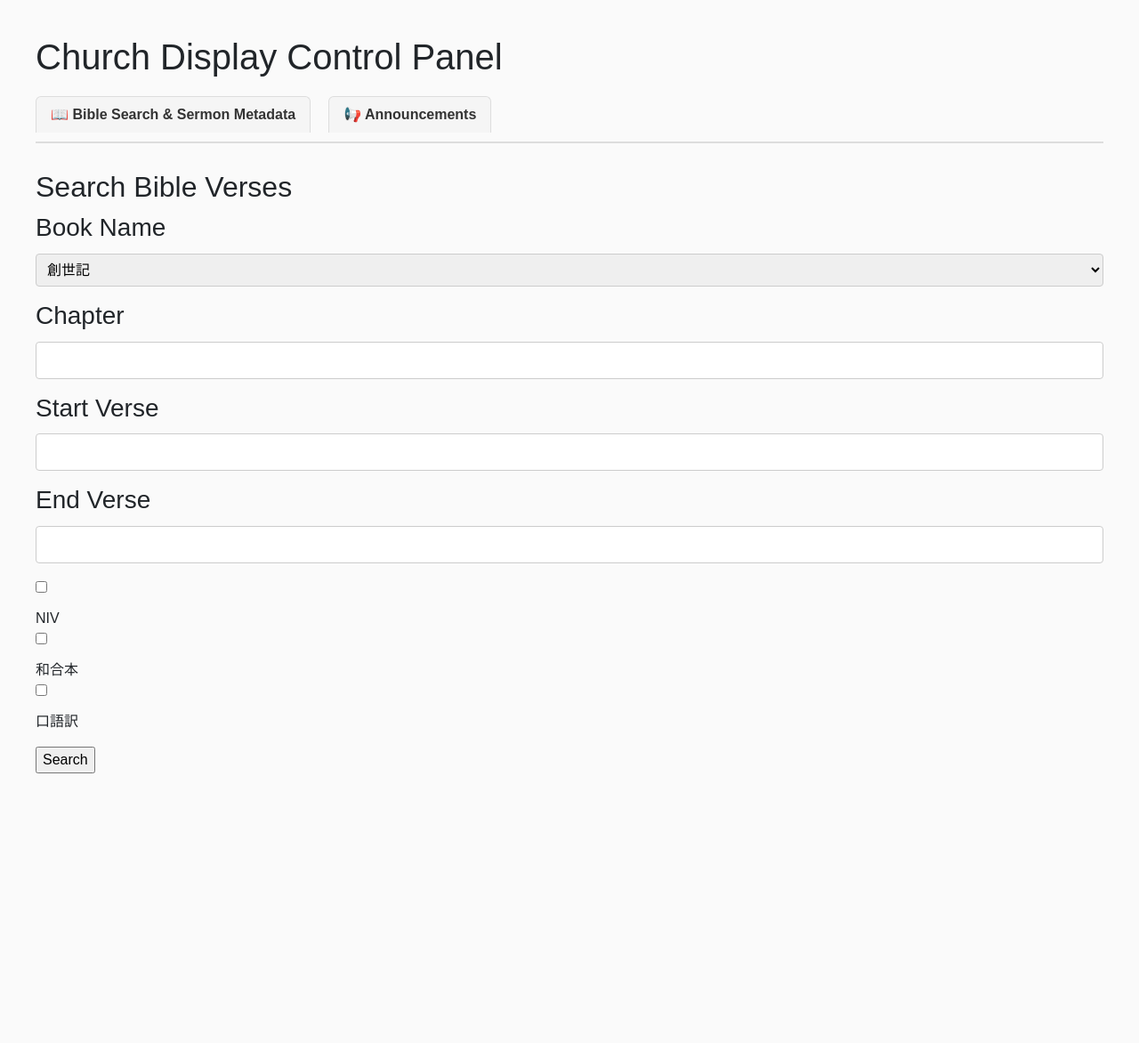
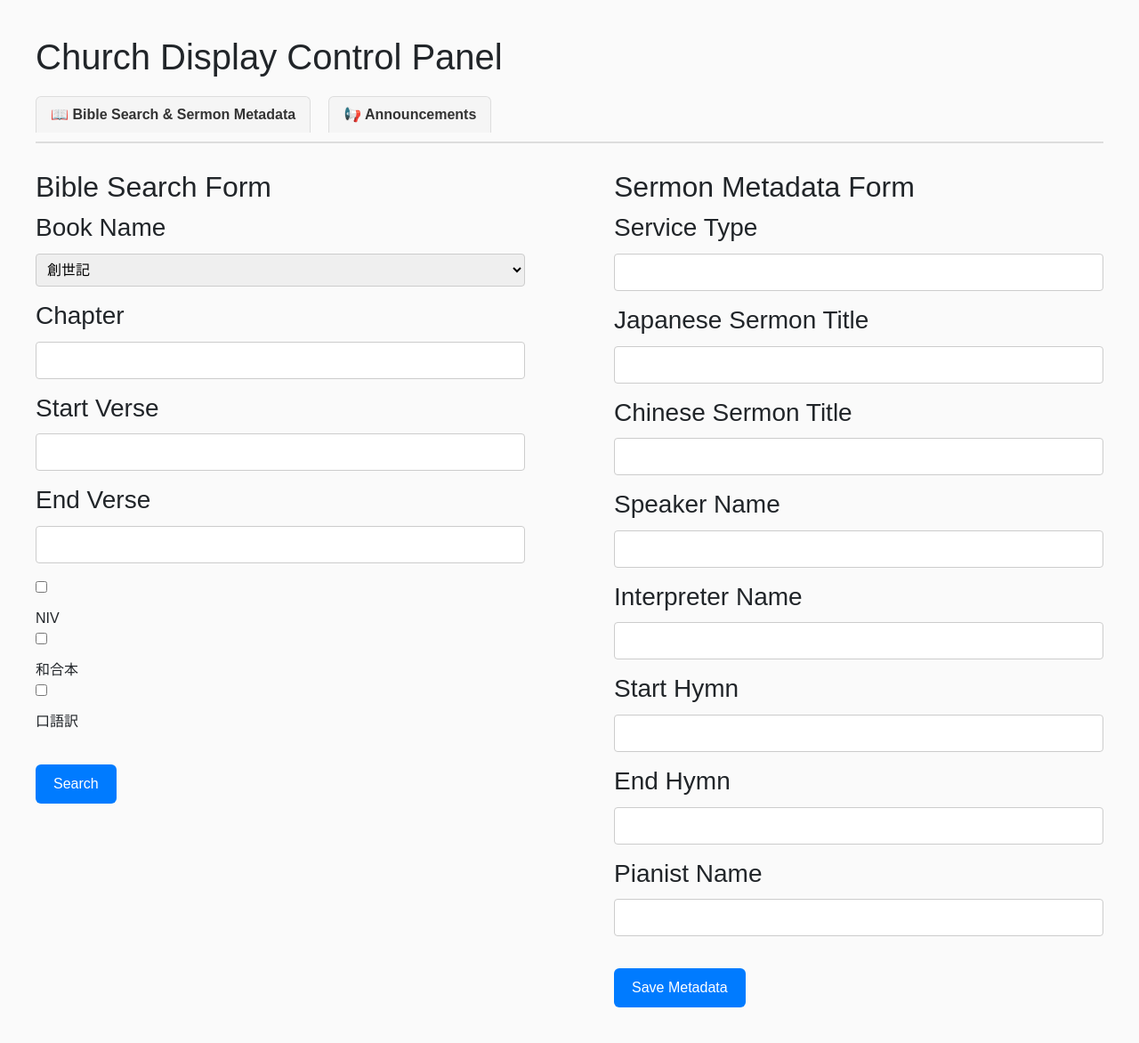
Before and after one commit to RickyShie/church_presentation_app_v1, a Flask app: page /bible_search in a window 1280 px wide. Shown: the whole page at 89% size. Before the commit the page ends 869 px from the top, so only its background shows below. Run offline with Flask 3, Linux system fonts and the light colour scheme; some libraries are stand-ins or nearby versions.

Commit message:
Implement Sermon metadata results display on frontend.

```diff
--- a/app/forms.py
+++ b/app/forms.py
@@ -127,7 +127,7 @@ class SermonMetadataForm(FlaskForm):
     cn_sermon_topic = StringField("Chinese Sermon Title")
     speaker_name = StringField("Speaker Name")
     interpreter_name = StringField("Interpreter Name")
-    start_hymn = StringField("Start Hymn")
-    end_hymn = StringField("End Hymn")
+    opening_hymn = StringField("Start Hymn")
+    closing_hymn = StringField("End Hymn")
     pianist_name = StringField("Pianist Name")
     submit = SubmitField("Save Metadata")
--- a/app/routes.py
+++ b/app/routes.py
@@ -1,6 +1,6 @@
-from flask import render_template, flash, redirect, url_for
+from flask import render_template, flash, request
 from app import app, socketio
-from app.forms import BibleSearchForm
+from app.forms import BibleSearchForm, SermonMetadataForm
 from app.models import Bible
 
 @app.route("/")
@@ -11,32 +11,58 @@ def index():
 
 @app.route("/bible_search", methods=["GET", "POST"])
 def bible_search():
-    form = BibleSearchForm()
-    if form.validate_on_submit():
-        # Pull values from the form
-        book_code = form.book_name.data
-        chapter = form.chapter.data
-        start_verse = form.start_verse.data
-        end_verse = form.end_verse.data
-        translations = form.translations.data
-        # Build up SQL query
-        query = (
-            Bible.query
-            .filter(Bible.book_code == book_code)
-            .filter(Bible.chapter == chapter)
-            .filter(Bible.verse >= start_verse, Bible.verse <= end_verse)
-            .filter(Bible.translation.in_(translations))
-            .order_by(Bible.translation, Bible.verse)
-        )
+    # 1) Give each form a unique prefix so field names don't collide
+    form = BibleSearchForm(prefix="bible")
+    sermon_form = SermonMetadataForm(prefix="sermon")
 
-        results = query.all()
+    # 2) POST: detect which form was submitted and validate only that one
+    if request.method == "POST":
 
-        # Convert to list of dicts
-        results_json = [result.to_dict() for result in results]
-        print(f"results_json: \n{results_json}")
-        socketio.emit("bible_search_results", {"bible_search_results": results_json})
-        return render_template("bible_search_form.html", form=form) # redirect(url_for("index"))
-    return render_template("bible_search_form.html", form=form)
+        # --- Bible Search form submitted ---
+        if form.submit.data and form.validate():
+            book_code   = form.book_name.data
+            chapter     = form.chapter.data
+            start_verse = form.start_verse.data
+            end_verse   = form.end_verse.data
+            translations = form.translations.data
+
+            query = (
+                Bible.query
+                .filter(Bible.book_code == book_code)
+                .filter(Bible.chapter == chapter)
+                .filter(Bible.verse >= start_verse, Bible.verse <= end_verse)
+                .filter(Bible.translation.in_(translations))
+                .order_by(Bible.translation, Bible.verse)
+            )
+
+            results = query.all()
+            results_json = [r.to_dict() for r in results]
+
+            socketio.emit("bible_search_results", {"bible_search_results": results_json})
+            flash("Bible search results sent to the display.", "success")
+            return render_template("bible_search_form.html", form=form, sermon_form=sermon_form)
+
+
+        # --- Sermon Metadata form submitted ---
+        if sermon_form.submit.data and sermon_form.validate():
+            sermon_metadata_dict = {
+                "service_type":     sermon_form.service_type.data or "",
+                "jp_sermon_topic":  sermon_form.jp_sermon_topic.data or "",
+                "cn_sermon_topic":  sermon_form.cn_sermon_topic.data or "",
+                "speaker_name":     sermon_form.speaker_name.data or "",
+                "interpreter_name": sermon_form.interpreter_name.data or "",
+                "opening_hymn":     sermon_form.opening_hymn.data or "",
+                "closing_hymn":     sermon_form.closing_hymn.data or "",
+                "pianist_name":     sermon_form.pianist_name.data or "",
+            }
+
+            socketio.emit("sermon_metadata", {"sermon_metadata": sermon_metadata_dict})
+            flash("Sermon metadata sent to the display.", "success")
+            return render_template("bible_search_form.html", form=form, sermon_form=sermon_form)
+
+
+    # GET (or failed POST) – show both forms
+    return render_template("bible_search_form.html", form=form, sermon_form=sermon_form)
 
 @app.route("/display")
 def display():
--- a/app/static/css/style.css
+++ b/app/static/css/style.css
@@ -45,7 +45,7 @@ body {
     .form-grid {
       display: grid;
       grid-template-columns: 1fr 1fr;
-      gap: 20px;
+      gap: 100px;
     }
 
     label {
@@ -84,3 +84,17 @@ body {
     .btn:hover {
       background-color: #0056b3;
     }
+
+    .form-grid-container {
+     display: grid;
+     grid-template-columns: 1fr 1fr;
+     gap: 10px;
+    }
+
+    .item {
+     background: #3498db;
+     color: white;
+     display: flex;
+     align-items: center;
+     justify-content: center;
+    }
--- a/app/templates/bible_search_form.html
+++ b/app/templates/bible_search_form.html
@@ -1,8 +1,10 @@
 {% extends "base.html" %}
 {% block title %}Bible Search Form{% endblock %}
 {% block content %}
-<h2>Search Bible Verses</h2>
-<form action="" method="post" novalidate>
+<div class="form-grid">
+
+  <form action="" method="post" novalidate>
+    <h2>Bible Search Form</h2>
     {{ form.hidden_tag() }}
     <h3>{{ form.book_name.label }}</h3>
     <p>
@@ -42,7 +44,44 @@
          <span style="color: red;">[{{ error }}]</span>
         {% endfor %}
     </p>
-    {{ form.submit }}
+    {{ form.submit(class="btn btn-primary") }}
 </form>
-
+  <form action="" method="post" novalidate>
+    <h2>Sermon Metadata Form</h2>
+    {{ sermon_form.hidden_tag() }}
+    <h3>{{ sermon_form.service_type.label }}</h3>
+    <p>
+        {{ sermon_form.service_type }}
+    </p>
+    <h3>{{ sermon_form.jp_sermon_topic.label }}</h3>
+    <p>
+        {{ sermon_form.jp_sermon_topic }}
+    </p>
+    <h3>{{ sermon_form.cn_sermon_topic.label }}</h3>
+    <p>
+        {{ sermon_form.cn_sermon_topic }}
+    </p>
+    <h3>{{ sermon_form.speaker_name.label }}</h3>
+    <p>
+        {{ sermon_form.speaker_name }}
+    </p>
+    <h3>{{ sermon_form.interpreter_name.label }}</h3>
+    <p>
+        {{ sermon_form.interpreter_name }}
+    </p>
+    <h3>{{ sermon_form.opening_hymn.label }}</h3>
+    <p>
+        {{ sermon_form.opening_hymn }}
+    </p>
+    <h3>{{ sermon_form.closing_hymn.label }}</h3>
+    <p>
+        {{ sermon_form.closing_hymn }}
+    </p>
+    <h3>{{ sermon_form.pianist_name.label }}</h3>
+    <p>
+        {{ sermon_form.pianist_name }}
+    </p>
+    {{ sermon_form.submit(class="btn btn-primary") }}
+</form>
+</div>
 {% endblock %}
```
Also changed, not shown: app/static/js/display-panel-client.js (+20 -0 lines), app/templates/display.html (+7 -12 lines).
